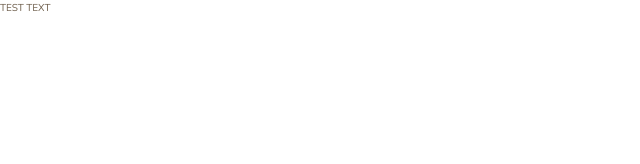
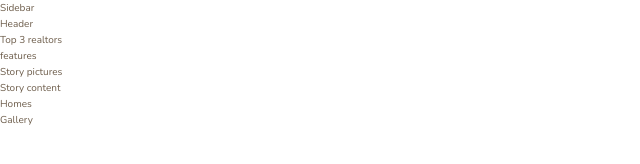
Before and after one commit to echeadle/nexter, a website: page index.html in a window 1280 px wide. Shown: the whole page, without its empty margins (0-640 px from the left). Drawn offline with nearby package versions, Linux system fonts and the light colour scheme; files that its build step writes are made by us from their sources.

Commit message:
create divs for webpage

```diff
--- a/index.html
+++ b/index.html
@@ -12,6 +12,32 @@
         <title>nexter &mdash; your home, your freedom</title>
     </head>
     <body class="container">
-        TEST TEXT
+        <div class="sidebar">
+            Sidebar
+        </div>
+        <header class="header">
+            Header
+        </header>
+        <div class="realtors">
+            Top 3 realtors
+        </div>
+        <section class="features">
+            features
+        </section>
+        <div class="story__pictures">
+            Story pictures
+        </div>
+        <div class="story__content">
+            Story content
+        </div>
+        <div class="section homes">
+            Homes
+        </div>
+        <div class="gallery">
+            Gallery
+        </div>
+        <div class="footer">
+
+        </div>
     </body>
 </html>
```
